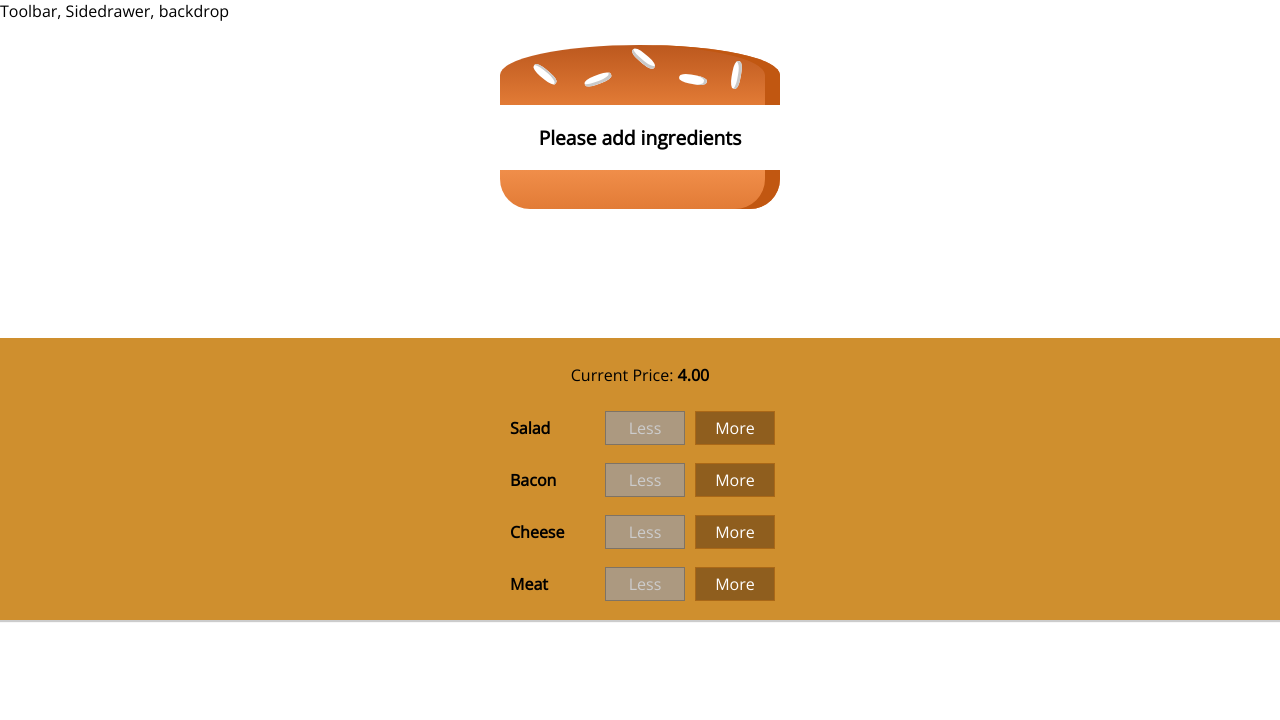
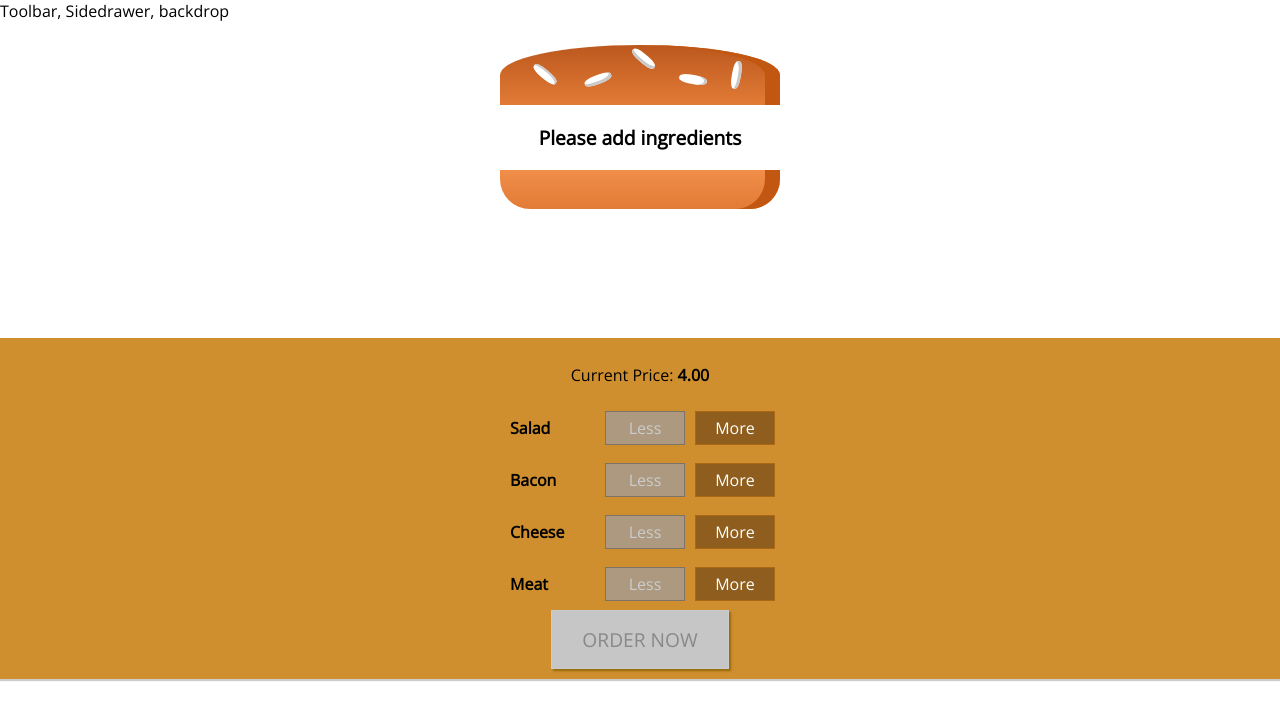
Before and after one commit to devpato/BurgerBuilder-React, a React (Create React App) app: page / in a window 1280 px wide. Shown: the top 720 px of the page. Built offline with nearby package versions, Linux system fonts and the light colour scheme.

Commit message:
order now button

```diff
--- a/src/components/Burger/BuildControls/BuildControls.js
+++ b/src/components/Burger/BuildControls/BuildControls.js
@@ -13,7 +13,8 @@
   ingredientAdded,
   ingredientRemoved,
   disabled,
-  price
+  price,
+  purchasable
 }) => (
   <div className={styles.BuildControls}>
     <p>
@@ -28,6 +29,9 @@
         disabled={disabled[ctrl.type]}
       />
     ))}
+    <button className={styles.OrderButton} disabled={!purchasable}>
+      ORDER NOW
+    </button>
   </div>
 );
 
--- a/src/components/Burger/BuildControls/BuildControls.module.css
+++ b/src/components/Burger/BuildControls/BuildControls.module.css
@@ -8,3 +8,45 @@
   margin: auto;
   padding: 10px 0;
 }
+
+.OrderButton {
+  background-color: #dad735;
+  outline: none;
+  cursor: pointer;
+  border: 1px solid #966909;
+  color: #966909;
+  font-family: inherit;
+  font-size: 1.2em;
+  padding: 15px 30px;
+  box-shadow: 2px 2px 2px #966909;
+}
+
+.OrderButton:hover,
+.OrderButton:active {
+  background-color: #a0db41;
+  border: 1px solid #966909;
+  color: #966909;
+}
+
+.OrderButton:disabled {
+  background-color: #c7c6c6;
+  cursor: not-allowed;
+  border: 1px solid #ccc;
+  color: #888888;
+}
+
+.OrderButton:not(:disabled) {
+  animation: enable 0.3s linear;
+}
+
+@keyframes enable {
+  0% {
+    transform: scale(1);
+  }
+  60% {
+    transform: scale(1.1);
+  }
+  100% {
+    transform: scale(1);
+  }
+}
--- a/src/containers/BurgerBuilder/BurderBuilder.js
+++ b/src/containers/BurgerBuilder/BurderBuilder.js
@@ -22,8 +22,19 @@
       cheese: 0,
       meat: 0
     },
-    totalPrice: 4
+    totalPrice: 4,
+    purchasable: false
   };
+
+  updatePurchaseState(ingredients) {
+    const sum = Object.keys(ingredients)
+      .map(i => {
+        return ingredients[i];
+      })
+      .reduce((acc, crr) => acc + crr, 0);
+
+    this.setState({ purchasable: sum > 0 });
+  }
 
   addIngredientHandler = type => {
     const oldCount = this.state.ingredients[type];
@@ -37,6 +48,7 @@
     const oldPrice = this.state.totalPrice;
     const newPrice = oldPrice + priceAddition;
     this.setState({ totalPrice: newPrice, ingredients: updatedIngredients });
+    this.updatePurchaseState(updatedIngredients);
   };
 
   removeIngredientHandler = type => {
@@ -56,6 +68,7 @@
     const oldPrice = this.state.totalPrice;
     const newPrice = oldPrice - priceDeduction;
     this.setState({ totalPrice: newPrice, ingredients: updatedIngredients });
+    this.updatePurchaseState(updatedIngredients);
   };
 
   render() {
@@ -75,6 +88,7 @@
           ingredientRemoved={this.removeIngredientHandler}
           disabled={disabledInfo}
           price={this.state.totalPrice}
+          purchasable={this.state.purchasable}
         />
       </Aux>
     );
```
